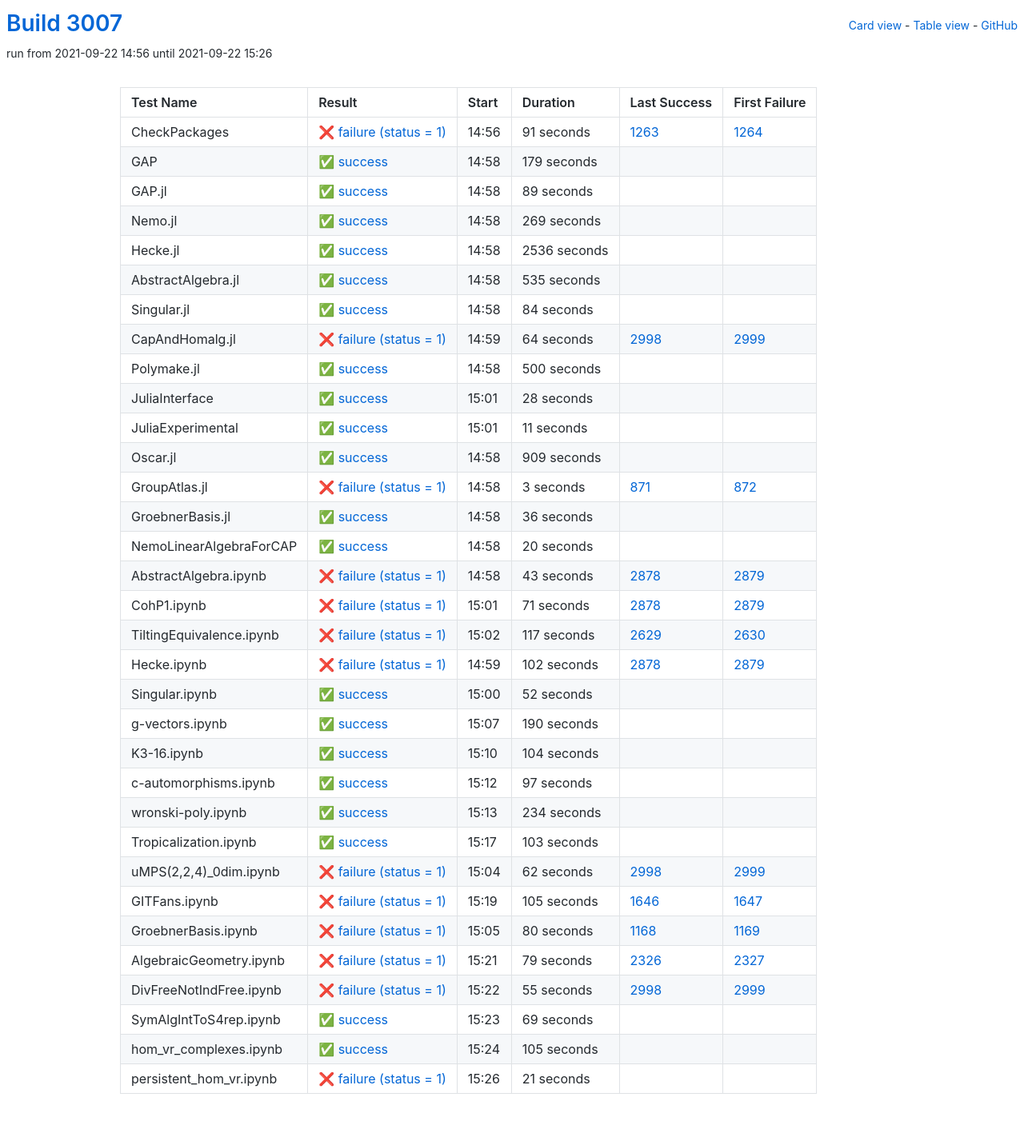
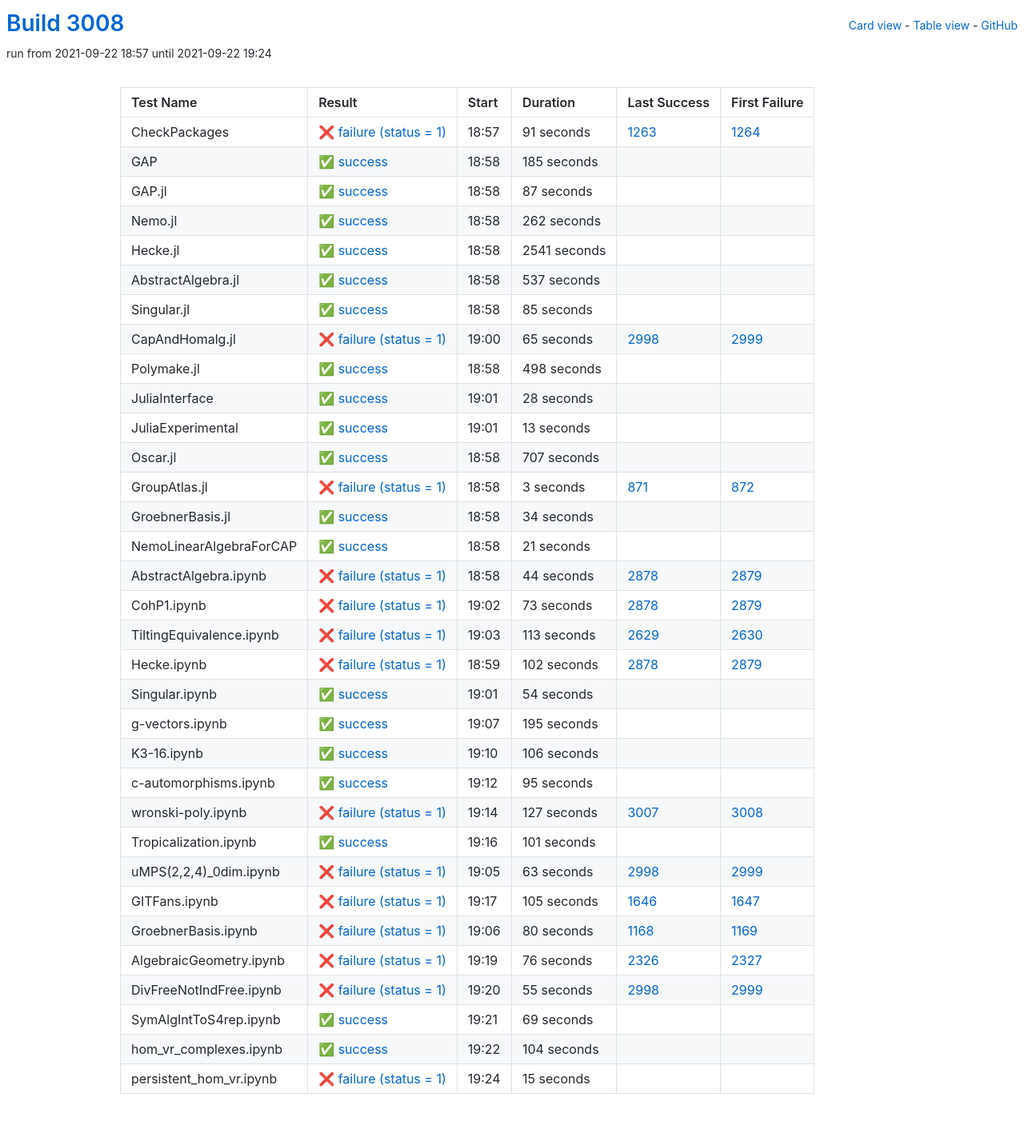
Before and after one commit to oscar-system/oscar-ci-status-stable, a Jekyll site: the page built from table.html, in a window 1280 px wide. Shown: the whole page at 80% size. Built offline with Jekyll 4.4.1, drawn with Linux system fonts in a browser that asks for light colours.

Commit message:
Build #3008

```diff
--- a/_data/ci.yml
+++ b/_data/ci.yml
@@ -1,6 +1,6 @@
 ---
-build: 3007
-build_url: https://oscarci.mathematik.uni-kl.de/job/oscar-stable/3007/
+build: 3008
+build_url: https://oscarci.mathematik.uni-kl.de/job/oscar-stable/3008/
 job: oscar-stable
 organization: oscar-system
 repo: oscar-ci-status-stable
@@ -8,8 +8,8 @@ repourl: https://github.com/oscar-system/oscar-ci-status-stable
 tests:
 - name: CheckPackages
   id: checkpackages
-  log: https://oscarci.mathematik.uni-kl.de/job/oscar-stable/3007/artifact/logs/build-3007/CheckPackages.log
-  start: 2021-09-22 14:56
+  log: https://oscarci.mathematik.uni-kl.de/job/oscar-stable/3008/artifact/logs/build-3008/CheckPackages.log
+  start: 2021-09-22 18:57
   success: false
   exitcode: 1
   status: failure
@@ -20,104 +20,104 @@ tests:
   first_failure_url: https://oscarci.mathematik.uni-kl.de/job/oscar-stable/1264/
 - name: GAP
   id: gap
-  log: https://oscarci.mathematik.uni-kl.de/job/oscar-stable/3007/artifact/logs/build-3007/GAP.log
-  start: 2021-09-22 14:58
+  log: https://oscarci.mathematik.uni-kl.de/job/oscar-stable/3008/artifact/logs/build-3008/GAP.log
+  start: 2021-09-22 18:58
   success: true
   exitcode: 0
   status: success
-  duration: 179
+  duration: 185
   last_success: false
   last_success_url:
   first_failure: false
   first_failure_url:
 - name: GAP.jl
   id: gap-jl
-  log: https://oscarci.mathematik.uni-kl.de/job/oscar-stable/3007/artifact/logs/build-3007/GAP.jl.log
-  start: 2021-09-22 14:58
+  log: https://oscarci.mathematik.uni-kl.de/job/oscar-stable/3008/artifact/logs/build-3008/GAP.jl.log
+  start: 2021-09-22 18:58
   success: true
   exitcode: 0
   status: success
-  duration: 89
+  duration: 87
   last_success: false
   last_success_url:
   first_failure: false
   first_failure_url:
 - name: Nemo.jl
   id: nemo-jl
-  log: https://oscarci.mathematik.uni-kl.de/job/oscar-stable/3007/artifact/logs/build-3007/Nemo.jl.log
-  start: 2021-09-22 14:58
+  log: https://oscarci.mathematik.uni-kl.de/job/oscar-stable/3008/artifact/logs/build-3008/Nemo.jl.log
+  start: 2021-09-22 18:58
   success: true
   exitcode: 0
   status: success
-  duration: 269
+  duration: 262
   last_success: false
   last_success_url:
   first_failure: false
   first_failure_url:
 - name: Hecke.jl
   id: hecke-jl
-  log: https://oscarci.mathematik.uni-kl.de/job/oscar-stable/3007/artifact/logs/build-3007/Hecke.jl.log
-  start: 2021-09-22 14:58
+  log: https://oscarci.mathematik.uni-kl.de/job/oscar-stable/3008/artifact/logs/build-3008/Hecke.jl.log
+  start: 2021-09-22 18:58
   success: true
   exitcode: 0
   status: success
-  duration: 2536
+  duration: 2541
   last_success: false
   last_success_url:
   first_failure: false
   first_failure_url:
 - name: AbstractAlgebra.jl
   id: abstractalgebra-jl
-  log: https://oscarci.mathematik.uni-kl.de/job/oscar-stable/3007/artifact/logs/build-3007/AbstractAlgebra.jl.log
-  start: 2021-09-22 14:58
+  log: https://oscarci.mathematik.uni-kl.de/job/oscar-stable/3008/artifact/logs/build-3008/AbstractAlgebra.jl.log
+  start: 2021-09-22 18:58
   success: true
   exitcode: 0
   status: success
-  duration: 535
+  duration: 537
   last_success: false
   last_success_url:
   first_failure: false
   first_failure_url:
 - name: Singular.jl
   id: singular-jl
-  log: https://oscarci.mathematik.uni-kl.de/job/oscar-stable/3007/artifact/logs/build-3007/Singular.jl.log
-  start: 2021-09-22 14:58
+  log: https://oscarci.mathematik.uni-kl.de/job/oscar-stable/3008/artifact/logs/build-3008/Singular.jl.log
+  start: 2021-09-22 18:58
   success: true
   exitcode: 0
   status: success
-  duration: 84
+  duration: 85
   last_success: false
   last_success_url:
   first_failure: false
   first_failure_url:
 - name: CapAndHomalg.jl
   id: capandhomalg-jl
-  log: https://oscarci.mathematik.uni-kl.de/job/oscar-stable/3007/artifact/logs/build-3007/CapAndHomalg.jl.log
-  start: 2021-09-22 14:59
+  log: https://oscarci.mathematik.uni-kl.de/job/oscar-stable/3008/artifact/logs/build-3008/CapAndHomalg.jl.log
+  start: 2021-09-22 19:00
   success: false
   exitcode: 1
   status: failure
-  duration: 64
+  duration: 65
   last_success: 2998
   last_success_url: https://oscarci.mathematik.uni-kl.de/job/oscar-stable/2998/
   first_failure: 2999
   first_failure_url: https://oscarci.mathematik.uni-kl.de/job/oscar-stable/2999/
 - name: Polymake.jl
   id: polymake-jl
-  log: https://oscarci.mathematik.uni-kl.de/job/oscar-stable/3007/artifact/logs/build-3007/Polymake.jl.log
-  start: 2021-09-22 14:58
+  log: https://oscarci.mathematik.uni-kl.de/job/oscar-stable/3008/artifact/logs/build-3008/Polymake.jl.log
+  start: 2021-09-22 18:58
   success: true
   exitcode: 0
   status: success
-  duration: 500
+  duration: 498
   last_success: false
   last_success_url:
   first_failure: false
   first_failure_url:
 - name: JuliaInterface
   id: juliainterface
-  log: https://oscarci.mathematik.uni-kl.de/job/oscar-stable/3007/artifact/logs/build-3007/JuliaInterface.log
-  start: 2021-09-22 15:01
+  log: https://oscarci.mathematik.uni-kl.de/job/oscar-stable/3008/artifact/logs/build-3008/JuliaInterface.log
+  start: 2021-09-22 19:01
   success: true
   exitcode: 0
   status: success
@@ -128,32 +128,32 @@ tests:
   first_failure_url:
 - name: JuliaExperimental
   id: juliaexperimental
-  log: https://oscarci.mathematik.uni-kl.de/job/oscar-stable/3007/artifact/logs/build-3007/JuliaExperimental.log
-  start: 2021-09-22 15:01
+  log: https://oscarci.mathematik.uni-kl.de/job/oscar-stable/3008/artifact/logs/build-3008/JuliaExperimental.log
+  start: 2021-09-22 19:01
   success: true
   exitcode: 0
   status: success
-  duration: 11
+  duration: 13
   last_success: false
   last_success_url:
   first_failure: false
   first_failure_url:
 - name: Oscar.jl
   id: oscar-jl
-  log: https://oscarci.mathematik.uni-kl.de/job/oscar-stable/3007/artifact/logs/build-3007/Oscar.jl.log
-  start: 2021-09-22 14:58
+  log: https://oscarci.mathematik.uni-kl.de/job/oscar-stable/3008/artifact/logs/build-3008/Oscar.jl.log
+  start: 2021-09-22 18:58
   success: true
   exitcode: 0
   status: success
-  duration: 909
+  duration: 707
   last_success: false
   last_success_url:
   first_failure: false
   first_failure_url:
 - name: GroupAtlas.jl
   id: groupatlas-jl
-  log: https://oscarci.mathematik.uni-kl.de/job/oscar-stable/3007/artifact/logs/build-3007/GroupAtlas.jl.log
-  start: 2021-09-22 14:58
+  log: https://oscarci.mathematik.uni-kl.de/job/oscar-stable/3008/artifact/logs/build-3008/GroupAtlas.jl.log
+  start: 2021-09-22 18:58
   success: false
   exitcode: 1
   status: failure
@@ -164,68 +164,68 @@ tests:
   first_failure_url: https://oscarci.mathematik.uni-kl.de/job/oscar-stable/872/
 - name: GroebnerBasis.jl
   id: groebnerbasis-jl
-  log: https://oscarci.mathematik.uni-kl.de/job/oscar-stable/3007/artifact/logs/build-3007/GroebnerBasis.jl.log
-  start: 2021-09-22 14:58
+  log: https://oscarci.mathematik.uni-kl.de/job/oscar-stable/3008/artifact/logs/build-3008/GroebnerBasis.jl.log
+  start: 2021-09-22 18:58
   success: true
   exitcode: 0
   status: success
-  duration: 36
+  duration: 34
   last_success: false
   last_success_url:
   first_failure: false
   first_failure_url:
 - name: NemoLinearAlgebraForCAP
   id: nemolinearalgebraforcap
-  log: https://oscarci.mathematik.uni-kl.de/job/oscar-stable/3007/artifact/logs/build-3007/NemoLinearAlgebraForCAP.log
-  start: 2021-09-22 14:58
+  log: https://oscarci.mathematik.uni-kl.de/job/oscar-stable/3008/artifact/logs/build-3008/NemoLinearAlgebraForCAP.log
+  start: 2021-09-22 18:58
   success: true
   exitcode: 0
   status: success
-  duration: 20
+  duration: 21
   last_success: false
   last_success_url:
   first_failure: false
   first_failure_url:
 - name: AbstractAlgebra.ipynb
   id: abstractalgebra-ipynb
-  log: https://oscarci.mathematik.uni-kl.de/job/oscar-stable/3007/artifact/logs/build-3007/AbstractAlgebra.ipynb.log
-  start: 2021-09-22 14:58
+  log: https://oscarci.mathematik.uni-kl.de/job/oscar-stable/3008/artifact/logs/build-3008/AbstractAlgebra.ipynb.log
+  start: 2021-09-22 18:58
   success: false
   exitcode: 1
   status: failure
-  duration: 43
+  duration: 44
   last_success: 2878
   last_success_url: https://oscarci.mathematik.uni-kl.de/job/oscar-stable/2878/
   first_failure: 2879
   first_failure_url: https://oscarci.mathematik.uni-kl.de/job/oscar-stable/2879/
 - name: CohP1.ipynb
   id: cohp1-ipynb
-  log: https://oscarci.mathematik.uni-kl.de/job/oscar-stable/3007/artifact/logs/build-3007/CohP1.ipynb.log
-  start: 2021-09-22 15:01
+  log: https://oscarci.mathematik.uni-kl.de/job/oscar-stable/3008/artifact/logs/build-3008/CohP1.ipynb.log
+  start: 2021-09-22 19:02
   success: false
   exitcode: 1
   status: failure
-  duration: 71
+  duration: 73
   last_success: 2878
   last_success_url: https://oscarci.mathematik.uni-kl.de/job/oscar-stable/2878/
   first_failure: 2879
   first_failure_url: https://oscarci.mathematik.uni-kl.de/job/oscar-stable/2879/
 - name: TiltingEquivalence.ipynb
   id: tiltingequivalence-ipynb
-  log: https://oscarci.mathematik.uni-kl.de/job/oscar-stable/3007/artifact/logs/build-3007/TiltingEquivalence.ipynb.log
-  start: 2021-09-22 15:02
+  log: https://oscarci.mathematik.uni-kl.de/job/oscar-stable/3008/artifact/logs/build-3008/TiltingEquivalence.ipynb.log
+  start: 2021-09-22 19:03
   success: false
   exitcode: 1
   status: failure
-  duration: 117
+  duration: 113
   last_success: 2629
   last_success_url: https://oscarci.mathematik.uni-kl.de/job/oscar-stable/2629/
   first_failure: 2630
   first_failure_url: https://oscarci.mathematik.uni-kl.de/job/oscar-stable/2630/
 - name: Hecke.ipynb
   id: hecke-ipynb
-  log: https://oscarci.mathematik.uni-kl.de/job/oscar-stable/3007/artifact/logs/build-3007/Hecke.ipynb.log
-  start: 2021-09-22 14:59
+  log: https://oscarci.mathematik.uni-kl.de/job/oscar-stable/3008/artifact/logs/build-3008/Hecke.ipynb.log
+  start: 2021-09-22 18:59
   success: false
   exitcode: 1
   status: failure
@@ -236,92 +236,92 @@ tests:
   first_failure_url: https://oscarci.mathematik.uni-kl.de/job/oscar-stable/2879/
 - name: Singular.ipynb
   id: singular-ipynb
-  log: https://oscarci.mathematik.uni-kl.de/job/oscar-stable/3007/artifact/logs/build-3007/Singular.ipynb.log
-  start: 2021-09-22 15:00
+  log: https://oscarci.mathematik.uni-kl.de/job/oscar-stable/3008/artifact/logs/build-3008/Singular.ipynb.log
+  start: 2021-09-22 19:01
   success: true
   exitcode: 0
   status: success
-  duration: 52
+  duration: 54
   last_success: false
   last_success_url:
   first_failure: false
   first_failure_url:
 - name: g-vectors.ipynb
   id: g-vectors-ipynb
-  log: https://oscarci.mathematik.uni-kl.de/job/oscar-stable/3007/artifact/logs/build-3007/g-vectors.ipynb.log
-  start: 2021-09-22 15:07
+  log: https://oscarci.mathematik.uni-kl.de/job/oscar-stable/3008/artifact/logs/build-3008/g-vectors.ipynb.log
+  start: 2021-09-22 19:07
   success: true
   exitcode: 0
   status: success
-  duration: 190
+  duration: 195
   last_success: false
   last_success_url:
   first_failure: false
   first_failure_url:
 - name: K3-16.ipynb
   id: k3-16-ipynb
-  log: https://oscarci.mathematik.uni-kl.de/job/oscar-stable/3007/artifact/logs/build-3007/K3-16.ipynb.log
-  start: 2021-09-22 15:10
+  log: https://oscarci.mathematik.uni-kl.de/job/oscar-stable/3008/artifact/logs/build-3008/K3-16.ipynb.log
+  start: 2021-09-22 19:10
   success: true
   exitcode: 0
   status: success
-  duration: 104
+  duration: 106
   last_success: false
   last_success_url:
   first_failure: false
   first_failure_url:
 - name: c-automorphisms.ipynb
   id: c-automorphisms-ipynb
-  log: https://oscarci.mathematik.uni-kl.de/job/oscar-stable/3007/artifact/logs/build-3007/c-automorphisms.ipynb.log
-  start: 2021-09-22 15:12
+  log: https://oscarci.mathematik.uni-kl.de/job/oscar-stable/3008/artifact/logs/build-3008/c-automorphisms.ipynb.log
+  start: 2021-09-22 19:12
   success: true
   exitcode: 0
   status: success
-  duration: 97
+  duration: 95
   last_success: false
   last_success_url:
   first_failure: false
   first_failure_url:
 - name: wronski-poly.ipynb
   id: wronski-poly-ipynb
-  log: https://oscarci.mathematik.uni-kl.de/job/oscar-stable/3007/artifact/logs/build-3007/wronski-poly.ipynb.log
-  start: 2021-09-22 15:13
+  log: https://oscarci.mathematik.uni-kl.de/job/oscar-stable/3008/artifact/logs/build-3008/wronski-poly.ipynb.log
+  start: 2021-09-22 19:14
+  success: false
+  exitcode: 1
+  status: failure
+  duration: 127
+  last_success: 3007
+  last_success_url: https://oscarci.mathematik.uni-kl.de/job/oscar-stable/3007/
+  first_failure: 3008
+  first_failure_url: https://oscarci.mathematik.uni-kl.de/job/oscar-stable/3008/
+- name: Tropicalization.ipynb
+  id: tropicalization-ipynb
+  log: https://oscarci.mathematik.uni-kl.de/job/oscar-stable/3008/artifact/logs/build-3008/Tropicalization.ipynb.log
+  start: 2021-09-22 19:16
   success: true
   exitcode: 0
   status: success
-  duration: 234
-  last_success: false
-  last_success_url:
-  first_failure: false
-  first_failure_url:
-- name: Tropicalization.ipynb
-  id: tropicalization-ipynb
-  log: https://oscarci.mathematik.uni-kl.de/job/oscar-stable/3007/artifact/logs/build-3007/Tropicalization.ipynb.log
-  start: 2021-09-22 15:17
-  success: true
-  exitcode: 0
-  status: success
-  duration: 103
+  duration: 101
   last_success: false
   last_success_url:
   first_failure: false
   first_failure_url:
 - name: uMPS(2,2,4)_0dim.ipynb
   id: umps-2-2-4-0dim-ipynb
-  log: https://oscarci.mathematik.uni-kl.de/job/oscar-stable/3007/artifact/logs/build-3007/uMPS-2-2-4-_0dim.ipynb.log
-  start: 2021-09-22 15:04
+  log: https://oscarci.mathematik.uni-kl.de/job/oscar-stable/3008/artifact/logs/build-3008/uMPS-2-2-4-_0dim.ipynb.log
+  start: 2021-09-22 19:05
   success: false
   exitcode: 1
   status: failure
-  duration: 62
+  duration: 63
   last_success: 2998
   last_success_url: https://oscarci.mathematik.uni-kl.de/job/oscar-stable/2998/
   first_failure: 2999
   first_failure_url: https://oscarci.mathematik.uni-kl.de/job/oscar-stable/2999/
 - name: GITFans.ipynb
   id: gitfans-ipynb
-  log: https://oscarci.mathematik.uni-kl.de/job/oscar-stable/3007/artifact/logs/build-3007/GITFans.ipynb.log
-  start: 2021-09-22 15:19
+  log: https://oscarci.mathematik.uni-kl.de/job/oscar-stable/3008/artifact/logs/build-3008/GITFans.ipynb.log
+  start: 2021-09-22 19:17
   success: false
   exitcode: 1
   status: failure
@@ -332,8 +332,8 @@ tests:
   first_failure_url: https://oscarci.mathematik.uni-kl.de/job/oscar-stable/1647/
 - name: GroebnerBasis.ipynb
   id: groebnerbasis-ipynb
-  log: https://oscarci.mathematik.uni-kl.de/job/oscar-stable/3007/artifact/logs/build-3007/GroebnerBasis.ipynb.log
-  start: 2021-09-22 15:05
+  log: https://oscarci.mathematik.uni-kl.de/job/oscar-stable/3008/artifact/logs/build-3008/GroebnerBasis.ipynb.log
+  start: 2021-09-22 19:06
   success: false
   exitcode: 1
   status: failure
@@ -344,20 +344,20 @@ tests:
   first_failure_url: https://oscarci.mathematik.uni-kl.de/job/oscar-stable/1169/
 - name: AlgebraicGeometry.ipynb
   id: algebraicgeometry-ipynb
-  log: https://oscarci.mathematik.uni-kl.de/job/oscar-stable/3007/artifact/logs/build-3007/AlgebraicGeometry.ipynb.log
-  start: 2021-09-22 15:21
+  log: https://oscarci.mathematik.uni-kl.de/job/oscar-stable/3008/artifact/logs/build-3008/AlgebraicGeometry.ipynb.log
+  start: 2021-09-22 19:19
   success: false
   exitcode: 1
   status: failure
-  duration: 79
+  duration: 76
   last_success: 2326
   last_success_url: https://oscarci.mathematik.uni-kl.de/job/oscar-stable/2326/
   first_failure: 2327
   first_failure_url: https://oscarci.mathematik.uni-kl.de/job/oscar-stable/2327/
 - name: DivFreeNotIndFree.ipynb
   id: divfreenotindfree-ipynb
-  log: https://oscarci.mathematik.uni-kl.de/job/oscar-stable/3007/artifact/logs/build-3007/DivFreeNotIndFree.ipynb.log
-  start: 2021-09-22 15:22
+  log: https://oscarci.mathematik.uni-kl.de/job/oscar-stable/3008/artifact/logs/build-3008/DivFreeNotIndFree.ipynb.log
+  start: 2021-09-22 19:20
   success: false
   exitcode: 1
   status: failure
@@ -368,8 +368,8 @@ tests:
   first_failure_url: https://oscarci.mathematik.uni-kl.de/job/oscar-stable/2999/
 - name: SymAlgIntToS4rep.ipynb
   id: symalginttos4rep-ipynb
-  log: https://oscarci.mathematik.uni-kl.de/job/oscar-stable/3007/artifact/logs/build-3007/SymAlgIntToS4rep.ipynb.log
-  start: 2021-09-22 15:23
+  log: https://oscarci.mathematik.uni-kl.de/job/oscar-stable/3008/artifact/logs/build-3008/SymAlgIntToS4rep.ipynb.log
+  start: 2021-09-22 19:21
   success: true
   exitcode: 0
   status: success
@@ -380,24 +380,24 @@ tests:
   first_failure_url:
 - name: hom_vr_complexes.ipynb
   id: hom-vr-complexes-ipynb
-  log: https://oscarci.mathematik.uni-kl.de/job/oscar-stable/3007/artifact/logs/build-3007/hom_vr_complexes.ipynb.log
-  start: 2021-09-22 15:24
+  log: https://oscarci.mathematik.uni-kl.de/job/oscar-stable/3008/artifact/logs/build-3008/hom_vr_complexes.ipynb.log
+  start: 2021-09-22 19:22
   success: true
   exitcode: 0
   status: success
-  duration: 105
+  duration: 104
   last_success: false
   last_success_url:
   first_failure: false
   first_failure_url:
 - name: persistent_hom_vr.ipynb
   id: persistent-hom-vr-ipynb
-  log: https://oscarci.mathematik.uni-kl.de/job/oscar-stable/3007/artifact/logs/build-3007/persistent_hom_vr.ipynb.log
-  start: 2021-09-22 15:26
+  log: https://oscarci.mathematik.uni-kl.de/job/oscar-stable/3008/artifact/logs/build-3008/persistent_hom_vr.ipynb.log
+  start: 2021-09-22 19:24
   success: false
   exitcode: 1
   status: failure
-  duration: 21
+  duration: 15
   last_success: false
   last_success_url:
   first_failure: false
```
Also changed, not shown: README.md.
